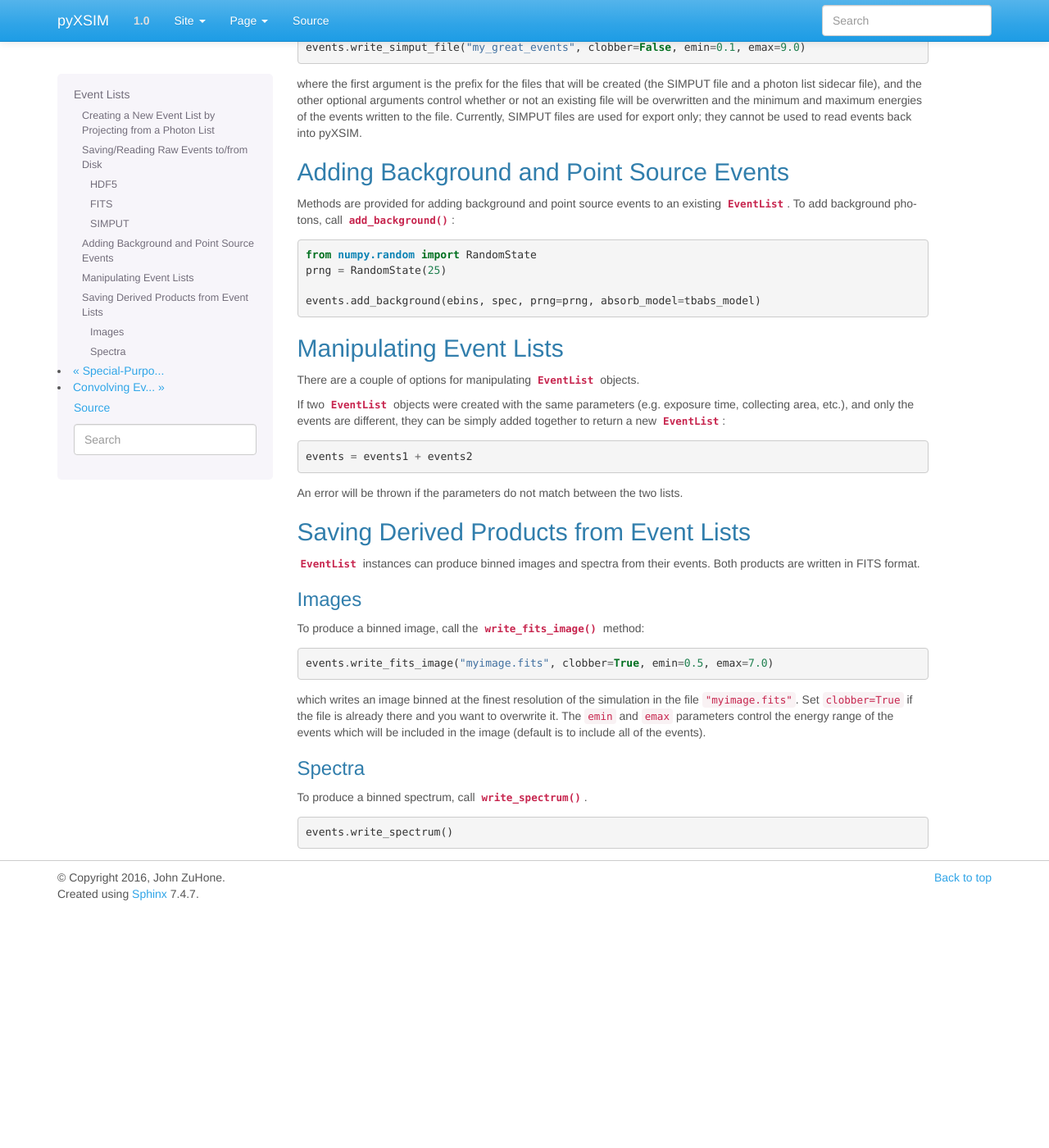
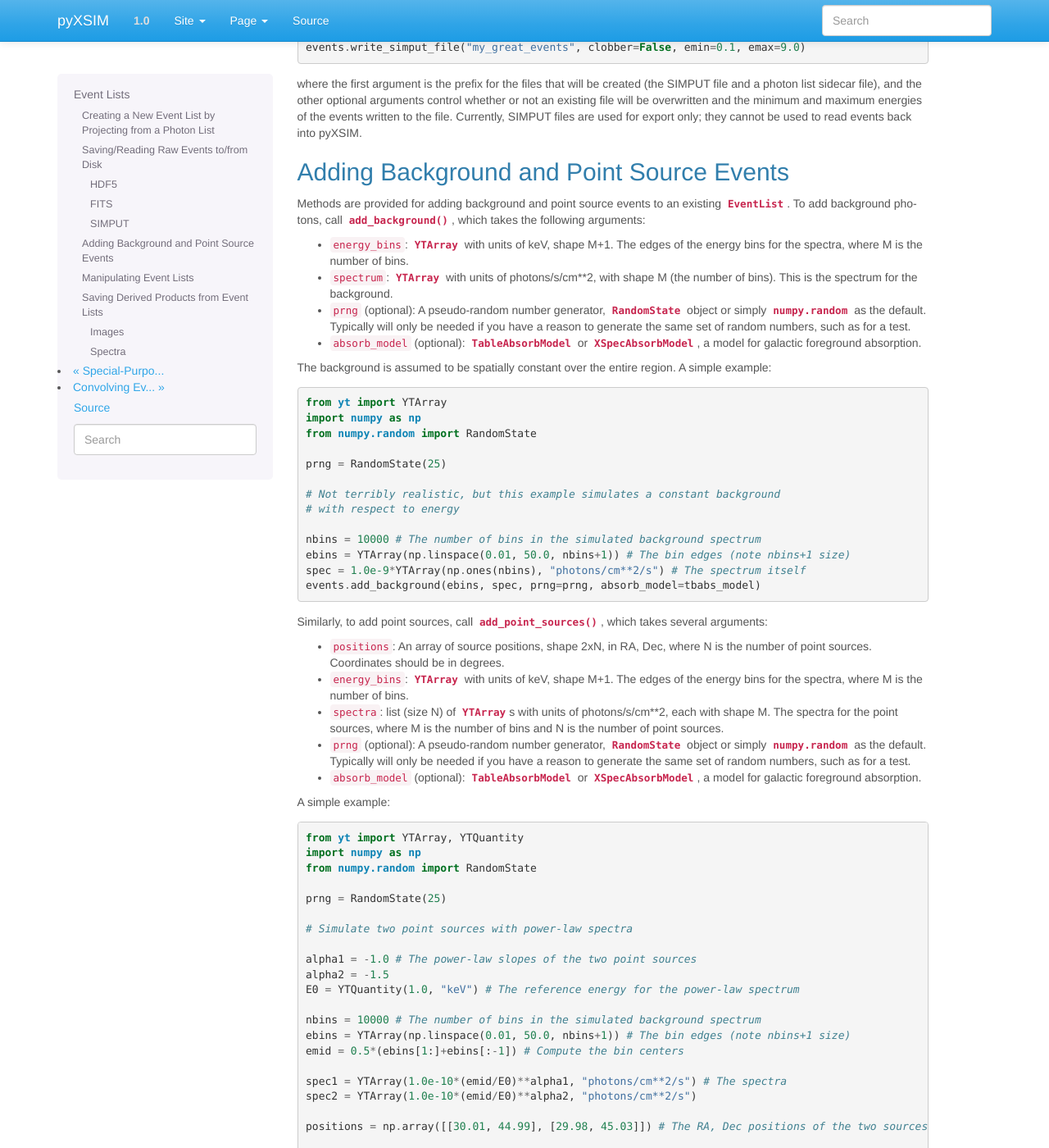
Before and after one commit to jzuhone/pyxsim, a Sphinx documentation site: the page built from doc/source/event_lists.rst, in a window 1280 px wide and 1400 px high, scrolled down 2166 px. Shown: the whole window at 82% size. Built offline with Sphinx 7.4.7, drawn with Linux system fonts in a browser that asks for light colours; before the commit the page ends 3276 px from its top, so only the background shows below that; some of the changed text lies outside the part shown.

Commit message:
Docs on background and point source events

```diff
--- a/doc/source/event_lists.rst
+++ b/doc/source/event_lists.rst
@@ -157,15 +157,81 @@ Adding Background and Point Source Events
 
 Methods are provided for adding background and point source events to an existing
 :class:`~pyxsim.event_list.EventList`. To add background photons, call
-:meth:`~pyxsim.event_list.EventList.add_background`:
+:meth:`~pyxsim.event_list.EventList.add_background`, which takes the following arguments:
+
+* ``energy_bins``: :class:`~yt.units.yt_array.YTArray` with units of keV, shape M+1. The edges of the
+  energy bins for the spectra, where M is the number of bins.
+* ``spectrum``: :class:`~yt.units.yt_array.YTArray` with units of photons/s/cm**2,
+  with shape M (the number of bins). This is the spectrum for the background.
+* ``prng`` (optional): A pseudo-random number generator, :class:`~numpy.random.RandomState` object
+  or simply :mod:`numpy.random` as the default. Typically will only be needed if you have a reason
+  to generate the same set of random numbers, such as for a test.
+* ``absorb_model`` (optional): :class:`~pyxsim.spectral_models.TableAbsorbModel` or
+  :class:`~pyxsim.spectral_models.XSpecAbsorbModel`, a model for galactic foreground absorption.
+
+The background is assumed to be spatially constant over the entire region. A simple example:
 
 .. code-block:: python
 
+    from yt import YTArray
+    import numpy as np
     from numpy.random import RandomState
+
     prng = RandomState(25)
 
+    # Not terribly realistic, but this example simulates a constant background
+    # with respect to energy
+
+    nbins = 10000 # The number of bins in the simulated background spectrum
+    ebins = YTArray(np.linspace(0.01, 50.0, nbins+1)) # The bin edges (note nbins+1 size)
+    spec = 1.0e-9*YTArray(np.ones(nbins), "photons/cm**2/s") # The spectrum itself
     events.add_background(ebins, spec, prng=prng, absorb_model=tbabs_model)
 
+Similarly, to add point sources, call :meth:`~pyxsim.event_list.EventList.add_point_sources`, which
+takes several arguments:
+
+* ``positions``: An array of source positions, shape 2xN, in RA, Dec, where N is the number of point
+  sources. Coordinates should be in degrees.
+* ``energy_bins``: :class:`~yt.units.yt_array.YTArray` with units of keV, shape M+1. The edges of the
+  energy bins for the spectra, where M is the number of bins.
+* ``spectra``: list (size N) of :class:`~yt.units.yt_array.YTArray`\s with units of photons/s/cm**2,
+  each with shape M. The spectra for the point sources, where M is the number of bins and N is
+  the number of point sources.
+* ``prng`` (optional): A pseudo-random number generator, :class:`~numpy.random.RandomState` object
+  or simply :mod:`numpy.random` as the default. Typically will only be needed if you have a reason
+  to generate the same set of random numbers, such as for a test.
+* ``absorb_model`` (optional): :class:`~pyxsim.spectral_models.TableAbsorbModel` or
+  :class:`~pyxsim.spectral_models.XSpecAbsorbModel`, a model for galactic foreground absorption.
+
+A simple example:
+
+.. code-block:: python
+
+    from yt import YTArray, YTQuantity
+    import numpy as np
+    from numpy.random import RandomState
+
+    prng = RandomState(25)
+
+    # Simulate two point sources with power-law spectra
+
+    alpha1 = -1.0 # The power-law slopes of the two point sources
+    alpha2 = -1.5
+    E0 = YTQuantity(1.0, "keV") # The reference energy for the power-law spectrum
+
+    nbins = 10000 # The number of bins in the simulated background spectrum
+    ebins = YTArray(np.linspace(0.01, 50.0, nbins+1)) # The bin edges (note nbins+1 size)
+    emid = 0.5*(ebins[1:]+ebins[:-1]) # Compute the bin centers
+
+    spec1 = YTArray(1.0e-10*(emid/E0)**alpha1, "photons/cm**2/s") # The spectra
+    spec2 = YTArray(1.0e-10*(emid/E0)**alpha2, "photons/cm**2/s")
+
+    positions = np.array([[30.01, 44.99], [29.98, 45.03]]) # The RA, Dec positions of the two sources
+
+    events.add_background(positions, ebins, [spec1, spec2], prng=prng, absorb_model=tbabs_model)
+
+For the ``absorb_model`` argument for either of these methods, it should be the same model that
+was provided when the :class:`~pyxsim.event_list.EventList` was created, for consistency.
 
 Manipulating Event Lists
 ------------------------
```
Also changed, not shown: 1 other file.
